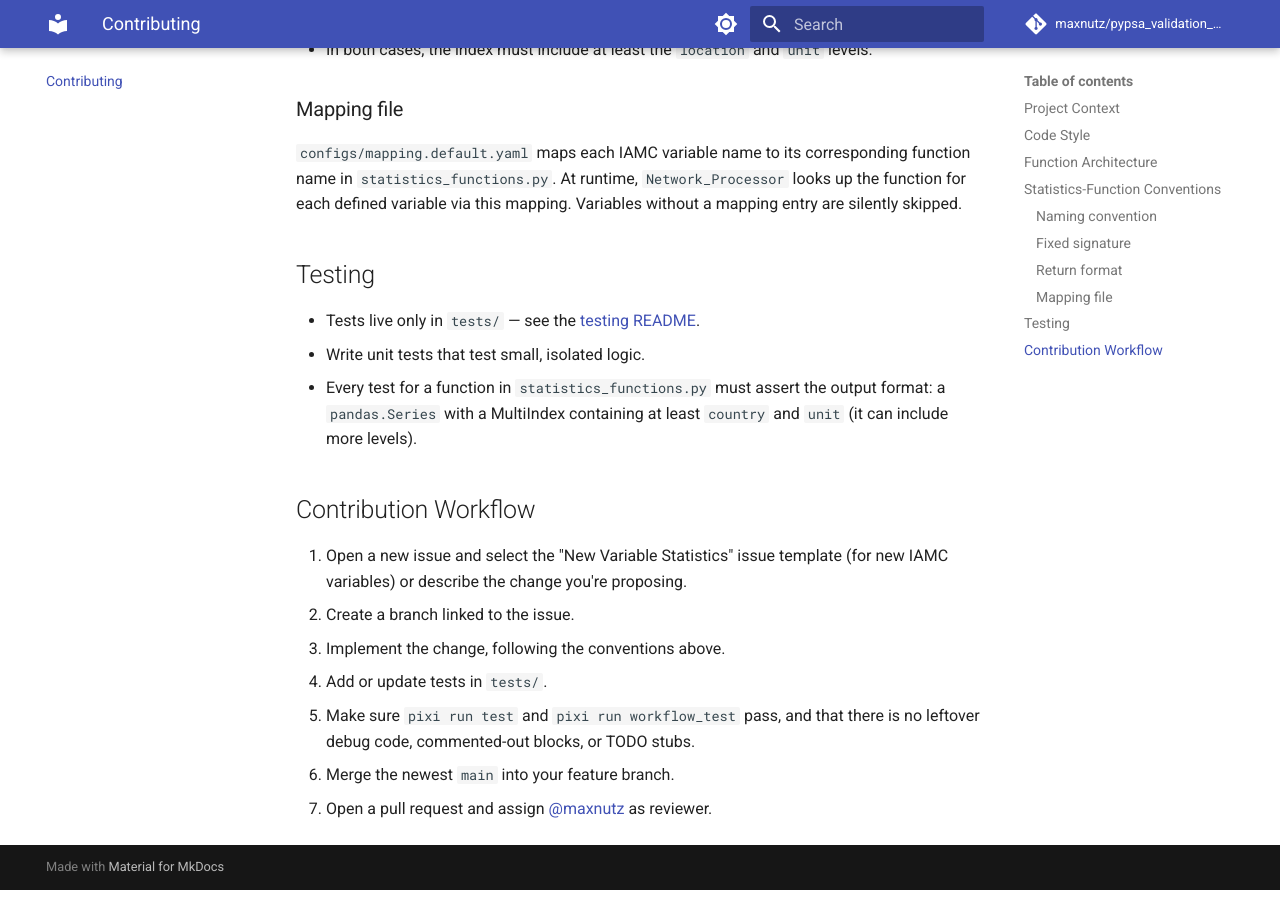
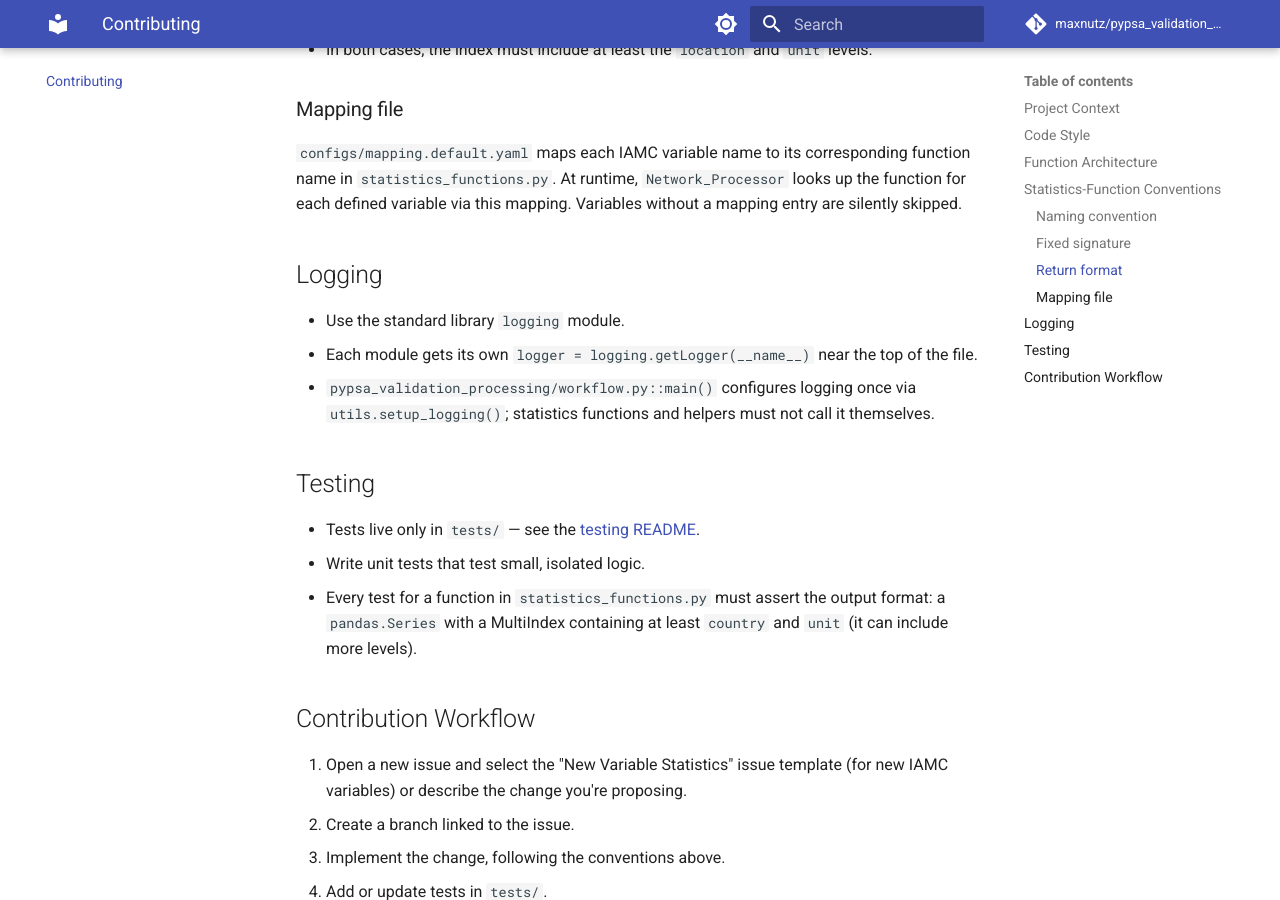
Before and after one commit to maxnutz/pypsa_validation_processing, an MkDocs documentation site: the page built from docs/contributing.md, in a window 1280 px wide and 900 px high, scrolled down 1773 px. Built offline with MkDocs 1.6.1 and Material for MkDocs 9.7.7, drawn with Linux system fonts in a browser that asks for light colours; comment, search, counter and statistics services are not loaded.

Commit message:
update documentation with new logging structure

```diff
--- a/docs/contributing.md
+++ b/docs/contributing.md
@@ -56,6 +56,12 @@ Additional optional parameters can be added when a variable needs them, e.g. `co
 
 `configs/mapping.default.yaml` maps each IAMC variable name to its corresponding function name in `statistics_functions.py`. At runtime, `Network_Processor` looks up the function for each defined variable via this mapping. Variables without a mapping entry are silently skipped.
 
+## Logging
+
+- Use the standard library `logging` module.
+- Each module gets its own `logger = logging.getLogger(__name__)` near the top of the file.
+- `pypsa_validation_processing/workflow.py::main()` configures logging once via `utils.setup_logging()`; statistics functions and helpers must not call it themselves.
+
 ## Testing
 
 - Tests live only in `tests/` — see the [testing README](https://github.com/maxnutz/pypsa_validation_processing/blob/main/tests/README.md).
```
Also changed, not shown: README.md (+1 -1 lines).
